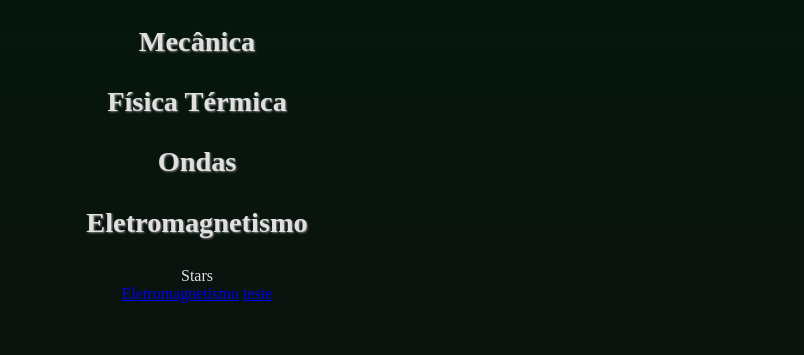
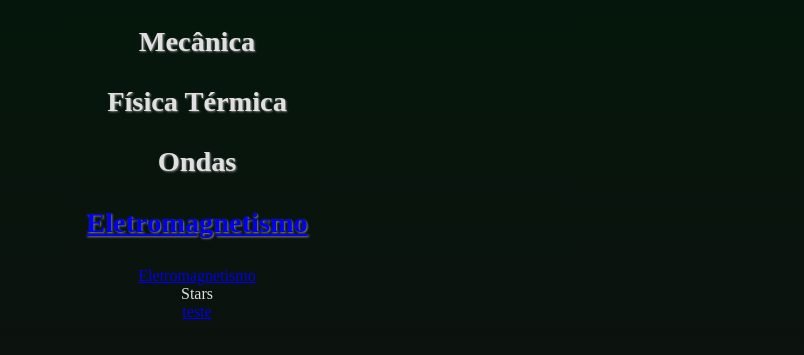
Before and after one commit to GreenTS27/Meu_Site, a plain HTML site: page index.html in a window 1280 px wide. Shown: the part 257-612 px from the top of the page, without its empty margins (443-1247 px from the left). Drawn offline with Linux system fonts and the light colour scheme.

Commit message:
teste link eletro notes

```diff
--- a/index.html
+++ b/index.html
@@ -32,13 +32,14 @@
         <h3>Mecânica</h3>
         <h3>Física Térmica</h3>
         <h3>Ondas</h3>
-        <h3 href="Eletro_notes.html">Eletromagnetismo</h3>
+        <a href="Eletro_notes.html"><h3>Eletromagnetismo</h3></a>
+
+        <a href="Eletro_notes.html">Eletromagnetismo</a>
 
         <div class="Backspace">
             Stars
         </div>
 
-        <a href="Eletro_notes.html">Eletromagnetismo</a>
 
         <a href="teste.html">teste</a>
 
```
